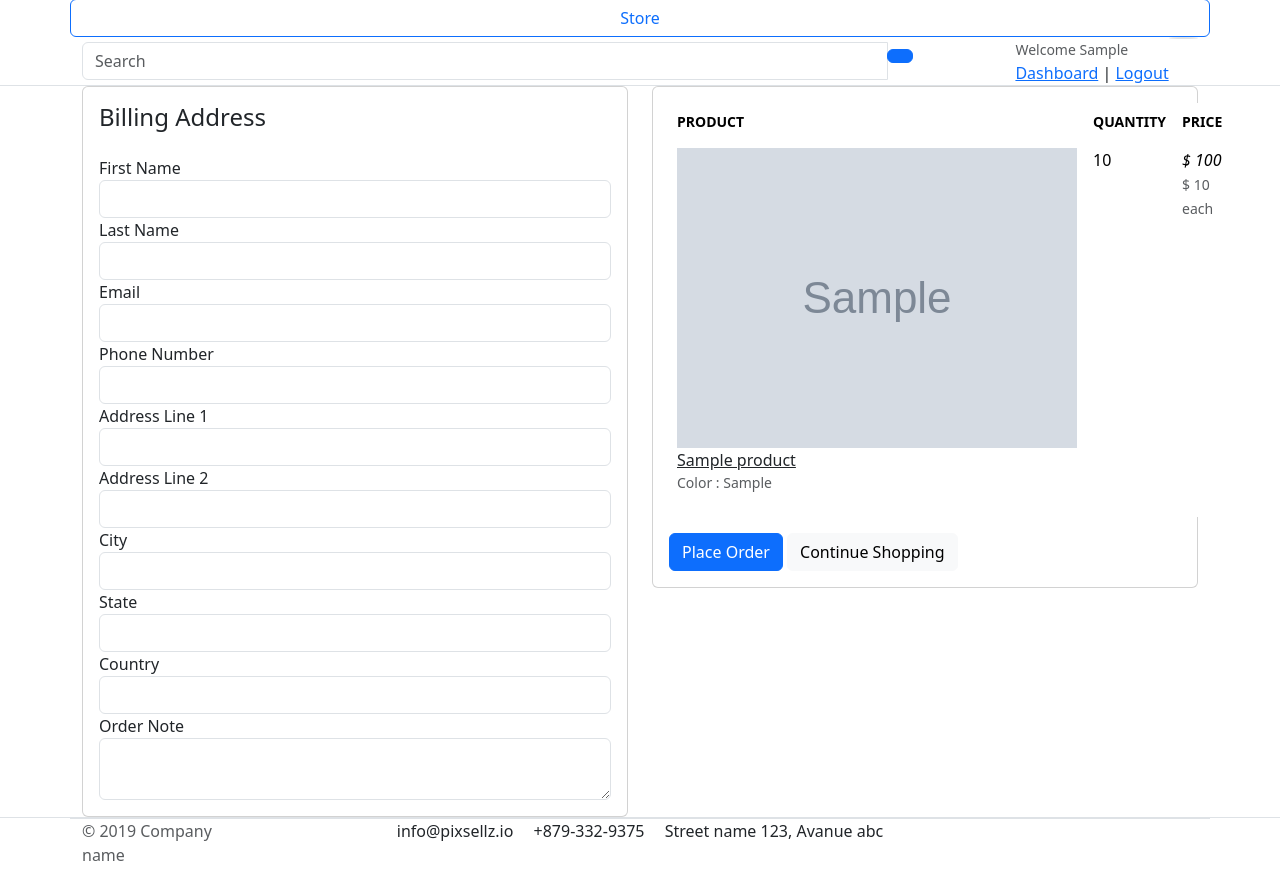
After one commit to chethu0803/django-greatkart, a Django app: page /cart/checkout/ in a window 1280 px wide. The commit adds this page. Shown: the part 342-1225 px from the top of the page. Run offline with Django 5.2, Linux system fonts and the light colour scheme; a user stored in the database is signed in; tables that the repository leaves empty hold one stand-in row (values such as "Sample post"); grey boxes marked "Sample" are stand-in pictures; some libraries are stand-ins or nearby versions.

Commit message:
Assigning cart items to logged-in users

```diff
--- a/cart/context_processors.py
+++ b/cart/context_processors.py
@@ -7,8 +7,11 @@ def counter(request):
     return {}
   else:
     try:
-      cart=Cart.objects.get(cart_id=_cart_id(request))
-      cart_items=CartItems.objects.filter(cart=cart)
+      if request.user.is_authenticated:
+        cart_items=CartItems.objects.filter(user=request.user)
+      else:
+        cart=Cart.objects.get(cart_id=_cart_id(request))
+        cart_items=CartItems.objects.filter(cart=cart)
       for item in cart_items:
         cart_count+=item.quantity
     except Cart.DoesNotExist:
--- a/cart/models.py
+++ b/cart/models.py
@@ -1,5 +1,6 @@
 from django.db import models
 from store.models import Product,Variation
+from accounts.models import Account
 # Create your models here.
 class Cart(models.Model):
   cart_id=models.CharField(max_length=250,blank=True)
@@ -9,8 +10,9 @@ class Cart(models.Model):
     return self.cart_id
 
 class CartItems(models.Model):
+  user=models.ForeignKey(Account,on_delete=models.CASCADE,null=True)
   product=models.ForeignKey(Product,on_delete=models.CASCADE)
-  cart=models.ForeignKey(Cart,on_delete=models.CASCADE)
+  cart=models.ForeignKey(Cart,on_delete=models.CASCADE,null=True)
   quantity=models.IntegerField()
   is_active=models.BooleanField(default=True)
   variations=models.ManyToManyField(Variation,blank=True)
--- a/cart/urls.py
+++ b/cart/urls.py
@@ -2,6 +2,7 @@ from django.urls import path
 from . import views
 urlpatterns = [
     path('',views.cart,name="cart"),
+    path('checkout/',views.checkout,name="checkout"),
     path('add_cart/<int:product_id>/',views.add_cart,name="add_cart"),
     path('remove/<int:product_id>/<int:cart_item_id>/',views.remove,name="remove"),
     path('remove_item/<int:product_id>/<int:cart_item_id>/',views.remove_item,name="remove_item"),
--- a/cart/views.py
+++ b/cart/views.py
@@ -3,6 +3,7 @@ from store.models import Product,Variation
 from django.http import HttpResponse
 from .models import Cart,CartItems
 from django.core.exceptions import ObjectDoesNotExist
+from django.contrib.auth.decorators import login_required
 
 
 # Create your views here.
@@ -15,93 +16,165 @@ def _cart_id(request):
 
 def add_cart(request,product_id):
   product=get_object_or_404(Product,id=product_id)
+  current_user=request.user
+  if current_user.is_authenticated:
+    if product.stock>0:
+      try:
+        if request.method=="POST":
+          product_variation=[]
+          for item in request.POST:
+            key=item
+            value=request.POST[key]
+
+            try:
+              variation=Variation.objects.get(product=product,variation_category__iexact=key,variation_value__iexact=value)
+              product_variation.append(variation)
+            except:
+              pass
+
+          is_cart_items=CartItems.objects.filter(product=product,user=current_user).exists()
+
+          if is_cart_items:
+            cart_items=CartItems.objects.filter(product=product,user=current_user)
+            ex_var_list=[]
+            id=[]
+
+            for item in cart_items:
+              existing_variation=item.variations.all()
+              ex_var_list.append(list(existing_variation))
+              id.append(item.id)
 
 
-  if product.stock>0:
+            if product_variation in ex_var_list:
+              index=ex_var_list.index(product_variation)
+              item_id=id[index]
+              item=CartItems.objects.get(product=product,id=item_id,user=current_user)
+              item.quantity+=1
+              item.save()
+            else:
+              item=CartItems.objects.create(product=product,quantity=1,user=current_user)
+              if len(product_variation)>0:
+                item.variations.clear()
+                item.variations.add(*product_variation)
+              item.save()
+
+          else:
+            cart_item=CartItems.objects.create(
+              product=product,quantity=1,user=current_user
+            )
+            if len(product_variation)>0:
+              cart_item.variations.clear()
+              cart_item.variations.add(*product_variation)
+            cart_item.save()
+      except:
+        pass
+      return redirect('cart')
+
+  else:
+    if product.stock>0:
+      try:
+        cart=Cart.objects.get(cart_id=_cart_id(request))
+      except Cart.DoesNotExist:
+        cart=Cart.objects.create(cart_id=_cart_id(request))
+
+      try:
+        if request.method=="POST":
+          product_variation=[]
+          for item in request.POST:
+            key=item
+            value=request.POST[key]
+
+            try:
+              variation=Variation.objects.get(product=product,variation_category__iexact=key,variation_value__iexact=value)
+              product_variation.append(variation)
+            except:
+              pass
+
+          is_cart_items=CartItems.objects.filter(product=product,cart=cart).exists()
+          if is_cart_items:
+            cart_item=CartItems.objects.filter(product=product,cart=cart)
+            ex_var_list=[]
+            id=[]
+            for item in cart_item:
+              existing_variation=item.variations.all()
+              ex_var_list.append(list(existing_variation))
+              id.append(item.id)
+
+            if product_variation in ex_var_list:
+              index=ex_var_list.index(product_variation)
+              item_id=id[index]
+              item=CartItems.objects.get(product=product,id=item_id,cart=cart)
+              item.quantity+=1
+              item.save()
+            else:
+              item=CartItems.objects.create(product=product,quantity=1,cart=cart)
+              if len(product_variation)>0:
+                item.variations.clear()
+                item.variations.add(*product_variation)
+              item.save()
+
+          else:
+            cart_item=CartItems.objects.create(
+              product=product,quantity=1,cart=cart
+            )
+            if len(product_variation)>0:
+              cart_item.variations.clear()
+              cart_item.variations.add(*product_variation)
+            cart_item.save()
+      except:
+        pass
+      return redirect('cart')
+
+  return render(request,'product.html',{'product':product})
+
+
+def cart(request,total=0,quantity=0,tax=0,cart_items=None):
+  if request.user.is_authenticated:
+    try:
+      cart_items=CartItems.objects.filter(user=request.user,is_active=True)
+      for item in cart_items:
+        total+=(item.product.price*item.quantity)
+        quantity+=item.quantity
+      tax=(2*total)/100
+      grand_total=total+tax
+    except CartItems.DoesNotExist:
+      pass
+    context={
+      'total':total,
+      'quantity':quantity,
+      'cart_items':cart_items,
+      'tax':tax,
+      'grand_total':grand_total
+    }
+  else:
     try:
       cart=Cart.objects.get(cart_id=_cart_id(request))
+      cart_items=CartItems.objects.filter(cart=cart,is_active=True)
+      for item in cart_items:
+        total+=(item.product.price*item.quantity)
+        quantity+=item.quantity
+      tax=(2*total)/100
+      grand_total=total+tax
     except Cart.DoesNotExist:
-      cart=Cart.objects.create(cart_id=_cart_id(request))
+        cart=Cart.objects.create(cart_id=_cart_id(request))
 
-    try:
-      if request.method=="POST":
-        product_variation=[]
-        for item in request.POST:
-          key=item
-          value=request.POST[key]
-
-          try:
-            variation=Variation.objects.get(product=product,variation_category__iexact=key,variation_value__iexact=value)
-            product_variation.append(variation)
-          except:
-            pass
-
-        is_cart_items=CartItems.objects.filter(product=product,cart=cart).exists()
-        if is_cart_items:
-          cart_item=CartItems.objects.filter(product=product,cart=cart)
-          ex_var_list=[]
-          id=[]
-          for item in cart_item:
-            existing_variation=item.variations.all()
-            ex_var_list.append(list(existing_variation))
-            id.append(item.id)
-
-          if product_variation in ex_var_list:
-            index=ex_var_list.index(product_variation)
-            item_id=id[index]
-            item=CartItems.objects.get(product=product,id=item_id,cart=cart)
-            item.quantity+=1
-            item.save()
-          else:
-            item=CartItems.objects.create(product=product,quantity=1,cart=cart)
-            if len(product_variation)>0:
-              item.variations.clear()
-              item.variations.add(*product_variation)
-            item.save()
-
-        else:
-          cart_item=CartItems.objects.create(
-            product=product,quantity=1,cart=cart
-          )
-          if len(product_variation)>0:
-            cart_item.variations.clear()
-            cart_item.variations.add(*product_variation)
-          cart_item.save()
-
-    except:
-      pass
-
-    return redirect('cart')
-  else:
-    return render(request,'product.html',{'product':product})
-
-
-def cart(request,total=0,quantity=0,cart_items=None):
-  try:
-    cart=Cart.objects.get(cart_id=_cart_id(request))
-    cart_items=CartItems.objects.filter(cart=cart,is_active=True)
-    for item in cart_items:
-      total+=(item.product.price*item.quantity)
-      quantity+=item.quantity
-    tax=(2*total)/100
-    grand_total=total+tax
-  except Cart.DoesNotExist:
-      cart=Cart.objects.create(cart_id=_cart_id(request))
-
-  context={
-    'total':total,
-    'quantity':quantity,
-    'cart_items':cart_items,
-    'tax':tax,
-    'grand_total':grand_total
-  }
+    context={
+      'total':total,
+      'quantity':quantity,
+      'cart_items':cart_items,
+      'tax':tax,
+      'grand_total':grand_total
+    }
   return render(request,'cart.html',context)
 
 
 def remove(request,product_id,cart_item_id):
   product=get_object_or_404(Product,id=product_id)
-  cart=Cart.objects.get(cart_id=_cart_id(request))
-  cart_items=CartItems.objects.get(cart=cart,product=product,is_active=True,id=cart_item_id)
+  if request.user.is_authenticated:
+    cart_items=CartItems.objects.get(user=request.user,product=product)
+  else:
+    cart=Cart.objects.get(cart_id=_cart_id(request))
+    cart_items=CartItems.objects.get(cart=cart,product=product,is_active=True,id=cart_item_id)
   if cart_items.quantity>1:
     cart_items.quantity-=1
     cart_items.save()
@@ -113,7 +186,50 @@ def remove(request,product_id,cart_item_id):
 
 def remove_item(request,product_id,cart_item_id):
   product=Product.objects.get(id=product_id)
-  cart=Cart.objects.get(cart_id=_cart_id(request))
-  cart_item=CartItems.objects.get(cart=cart,product=product,is_active=True,id=cart_item_id)
+  if request.user.is_authenticated:
+    cart_item=CartItems.objects.get(user=request.user,product=product,is_active=True,id=cart_item_id)
+  else:
+    cart=Cart.objects.get(cart_id=_cart_id(request))
+    cart_item=CartItems.objects.get(cart=cart,product=product,is_active=True,id=cart_item_id)
   cart_item.delete()
   return redirect("cart")
+
+@login_required(login_url='login')
+def checkout(request,tax=0,grand_total=0,total=0,quantity=0):
+  if request.user.is_authenticated:
+    try:
+      cart_items=CartItems.objects.filter(user=request.user,is_active=True)
+      for item in cart_items:
+        total+=(item.product.price*item.quantity)
+        quantity+=item.quantity
+      tax=(2*total)/100
+      grand_total=total+tax
+    except :
+        pass
+    context={
+      'total':total,
+      'quantity':quantity,
+      'cart_items':cart_items,
+      'tax':tax,
+      'grand_total':grand_total
+    }
+  else:
+    try:
+      cart=Cart.objects.get(cart_id=_cart_id(request))
+      cart_items=CartItems.objects.filter(cart=cart,is_active=True)
+      for item in cart_items:
+        total+=(item.product.price*item.quantity)
+        quantity+=item.quantity
+      tax=(2*total)/100
+      grand_total=total+tax
+    except Cart.DoesNotExist:
+        cart=Cart.objects.create(cart_id=_cart_id(request))
+
+    context={
+      'total':total,
+      'quantity':quantity,
+      'cart_items':cart_items,
+      'tax':tax,
+      'grand_total':grand_total
+    }
+  return render(request,'checkout.html',context)
--- a/templates/cart.html
+++ b/templates/cart.html
@@ -95,10 +95,10 @@
         </dl>
         <hr>
         <p class="text-center mb-3">
-          <img src="./images/misc/payments.png" height="26">
+          <img src="{% static 'images/misc/payments.png' %}" height="26">
         </p>
-        <a href="./place-order.html" class="btn btn-primary btn-block"> Checkout </a>
-        <a href="./store.html" class="btn btn-light btn-block">Continue Shopping</a>
+        <a href="{% url 'checkout' %}" class="btn btn-primary btn-block"> Checkout </a>
+        <a href="{% url 'home' %}" class="btn btn-light btn-block">Continue Shopping</a>
       </div> <!-- card-body.// -->
       </div> <!-- card.// -->
 
--- /dev/null
+++ b/templates/checkout.html
@@ -0,0 +1,140 @@
+{% extends 'layout.html' %}
+{% load static %}
+
+{% block content %}
+
+
+<section class="section-content padding-y bg">
+<div class="container">
+
+<!-- ============================ COMPONENT 1 ================================= -->
+
+<div class="row">
+	<aside class="col-lg-6">
+<div class="card">
+  <div class="card-body">
+    <h4 class="card-title mb-4">Billing Address</h4>
+    <form action="" method="POST">
+      {% csrf_token %}
+      <div class="form-row">
+        <div class="col form-group">
+          <label for="">First Name</label>
+          <input type="text" name="first_name" class="form-control" required>
+        </div>
+        <div class="col form-group">
+          <label for="">Last Name</label>
+          <input type="text" name="last_name" class="form-control" required>
+        </div>
+      </div>
+      <div class="form-row">
+        <div class="col form-group">
+          <label for="">Email</label>
+          <input type="email" name="email" class="form-control" required>
+        </div>
+        <div class="col form-group">
+          <label for="">Phone Number</label>
+          <input type="text" name="phone" class="form-control" required>
+        </div>
+      </div>
+      <div class="form-row">
+        <div class="col form-group">
+          <label for="">Address Line 1</label>
+          <input type="text" name="address_line_1" class="form-control" required>
+        </div>
+        <div class="col form-group">
+          <label for="">Address Line 2</label>
+          <input type="text" name="address_line_2" class="form-control">
+        </div>
+      </div>
+      <div class="form-row">
+        <div class="col form-group">
+          <label for="">City</label>
+          <input type="text" name="city" class="form-control" required>
+        </div>
+        <div class="col form-group">
+          <label for="">State</label>
+          <input type="text" name="state" class="form-control" required>
+        </div>
+        <div class="col form-group">
+          <label for="">Country</label>
+          <input type="text" name="country" class="form-control" required>
+        </div>
+        </div>
+        <div class="form-row">
+          <label for="">Order Note</label>
+          <textarea name="order_note" rows="2" class="form-control"></textarea>
+        </div>
+
+
+  </div>
+</div> <!-- card.// -->
+
+	</aside> <!-- col.// -->
+	<aside class="col-lg-6">
+
+		<div class="card">
+		<div class="card-body">
+      <table class="table table-borderless table-shopping-cart">
+      <thead class="text-muted">
+      <tr class="small text-uppercase">
+        <th scope="col">Product</th>
+        <th scope="col" width="120">Quantity</th>
+        <th scope="col" width="120">Price</th>
+
+      </tr>
+      </thead>
+      <tbody>
+
+      {% for cart_item in cart_items %}
+      <tr>
+      	<td>
+      		<figure class="itemside align-items-center">
+      			<div class="aside"><img src="{{ cart_item.product.images.url }}" class="img-sm"></div>
+      			<figcaption class="info">
+      				<a href="{{ cart_item.product.get_url }}" class="title text-dark">{{ cart_item.product.product_name }}</a>
+      				<p class="text-muted small">
+      					{% if cart_item.variations.all %}
+      						{% for item in cart_item.variations.all %}
+      							{{ item.variation_category | capfirst }} : {{ item.variation_value | capfirst }} <br>
+      						{% endfor %}
+      					{% endif %}
+      				</p>
+      			</figcaption>
+      		</figure>
+      	</td>
+      	<td>
+      		<!-- col.// -->
+      				<label for="">{{cart_item.quantity}}</label>
+      	</td>
+      	<td>
+      		<div class="price-wrap">
+      			<var class="price">$ {{total }}</var>
+      			<small class="text-muted"> $ {{ cart_item.product.price }} each </small>
+      		</div> <!-- price-wrap .// -->
+      	</td>
+
+      </tr>
+      {% endfor %}
+
+      </tbody>
+      </table>
+
+      <button type="submit" name="submit" class="btn btn-primary btn-block">Place Order</button>
+			<a href="{% url 'home' %}" class="btn btn-light btn-block">Continue Shopping</a>
+      </form>
+		</div> <!-- card-body.// -->
+		</div> <!-- card.// -->
+
+
+</aside> <!-- col.// -->
+
+
+</div> <!-- row.// -->
+
+<!-- ============================ COMPONENT 1 END .// ================================= -->
+
+</div> <!-- container .//  -->
+</section>
+<!-- ========================= SECTION CONTENT END// ========================= -->
+
+{% endblock %}
```
Also changed, not shown: accounts/views.py (+47 -8 lines), cart/migrations/0003_cartitems_user_alter_cartitems_cart.py (added).
